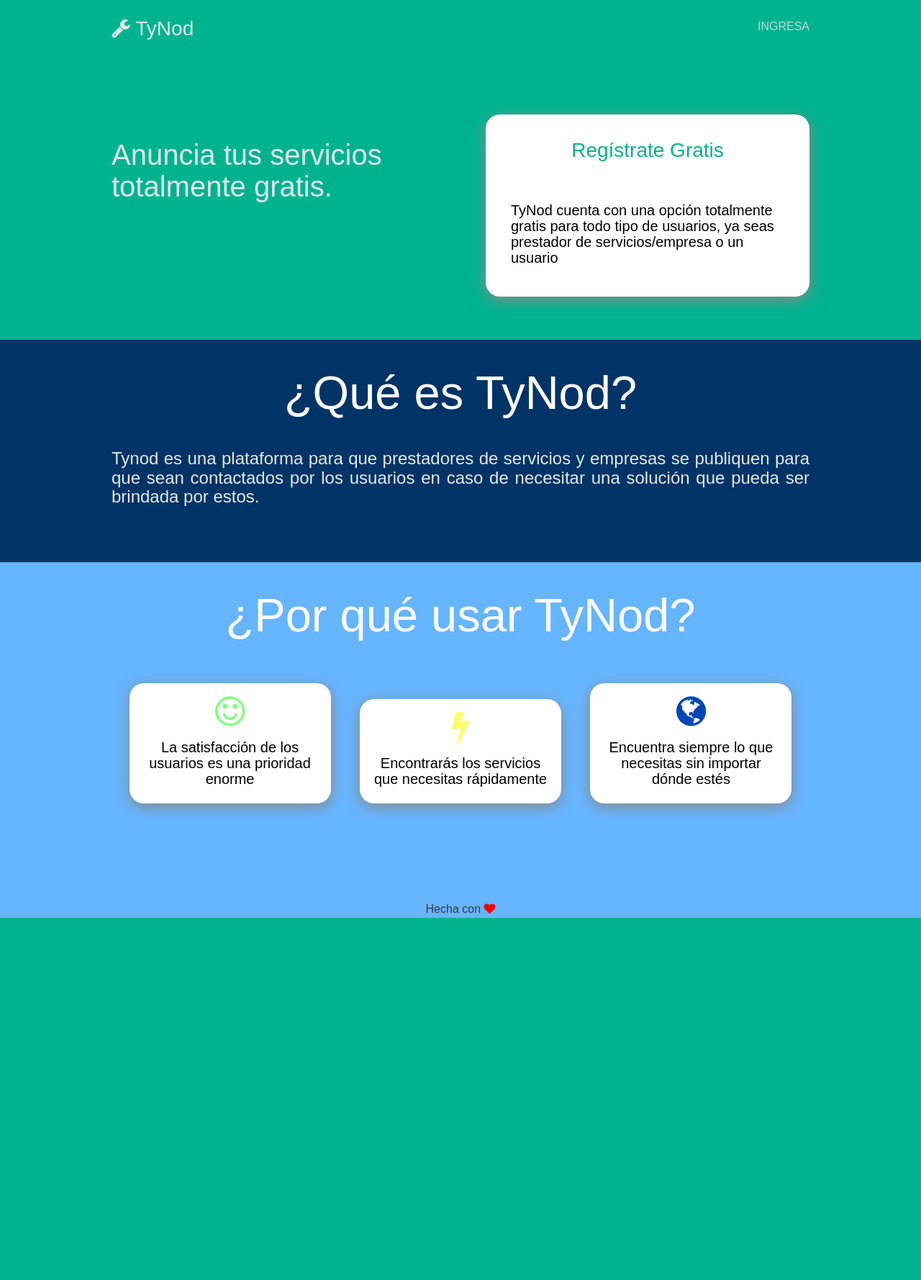
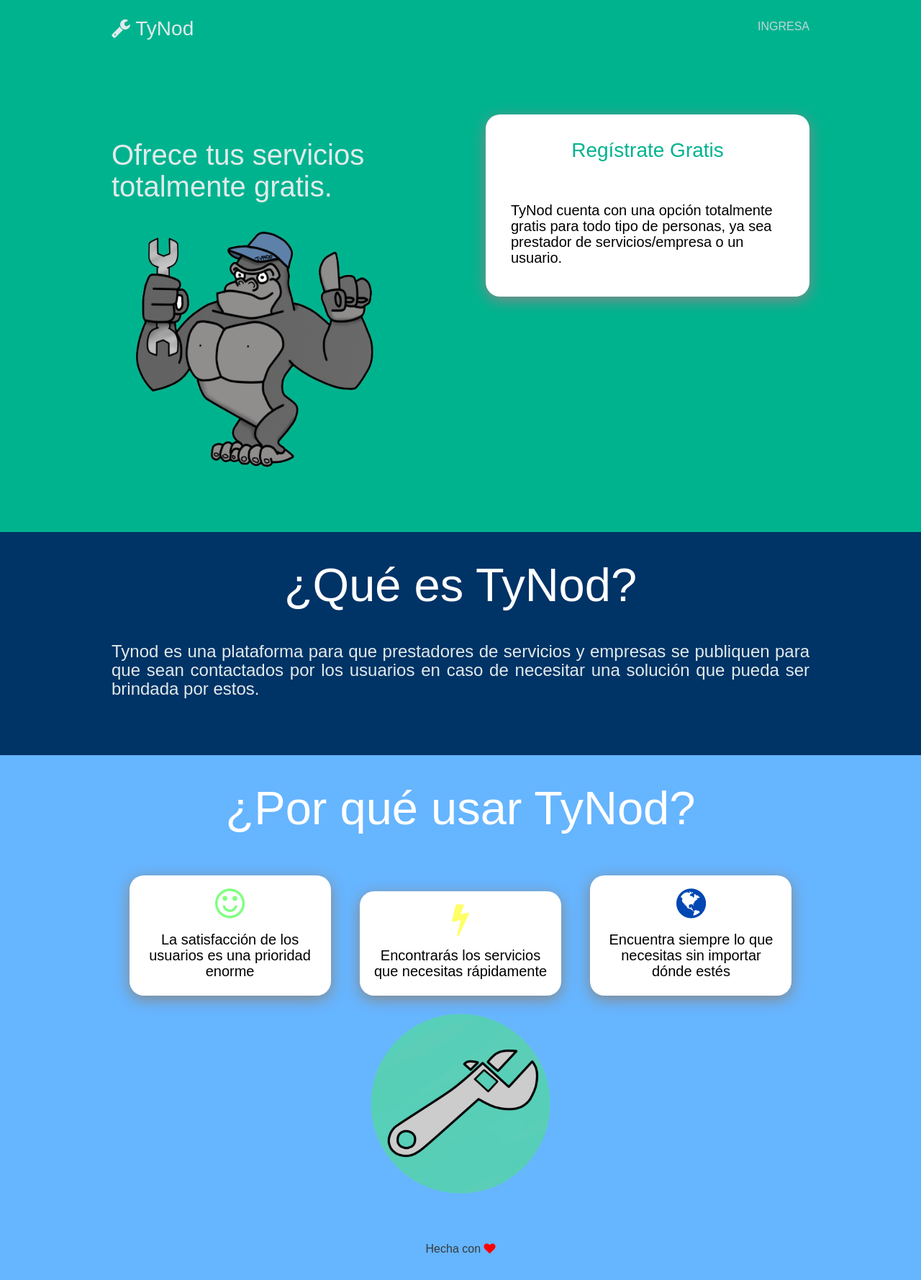
Before and after one commit to hospage/tynod, a PHP site: page /inicio.php in a window 1280 px wide. Shown: the whole page at 72% size. Before the commit the page ends 1275 px from the top, so only its background shows below. Run offline with PHP 8.4, Linux system fonts and the light colour scheme.

Commit message:
Ya cambie esta wea

```diff
--- a/css/tynod.css
+++ b/css/tynod.css
@@ -150,3 +150,20 @@ body
 {
 	padding: 0px 7px 15px 7px;
 }
+
+.gorila
+{
+	margin-top: -40px;
+	width:385px;
+	height:350px;
+}
+
+.llave
+{
+	width:250px;
+	height:250px;
+	display: block;
+    margin-left: auto;
+    margin-right: auto;
+	margin-top: 10px;
+}
--- a/inicio.php
+++ b/inicio.php
@@ -15,16 +15,19 @@
 				<div class = "centro">
 					<div><h3 style = "float: left; position: absolute;"> <i class = "fa fa-wrench"></i>  TyNod </h3> <a href="#" style = "float: right;" class = "ingreso"> INGRESA </a></div>
 					<?php espacios(7); ?>
-					<div id = "poster1"><h1>Anuncia tus servicios totalmente gratis. </h1></div>
+					<div id = "poster1"><h1>Ofrece tus servicios totalmente gratis. </h1></div>
 
 					<div id = "well-regis">
-							<div id = "regis"><h3><a href="#" class = "linkeroni"> Reg&iacute;strate Gratis </a></h3></div>
+							<div id = "regis"><h3><a href="Registro.php" class = "linkeroni"> Reg&iacute;strate Gratis </a></h3></div>
 
 							<?php espacios(2); ?>
 
-							<h5> TyNod cuenta con una opci&oacute;n totalmente gratis para todo tipo de usuarios, ya seas prestador de servicios/empresa o un usuario</h5>
+							<h5> TyNod cuenta con una opci&oacute;n totalmente gratis para todo tipo de personas, ya sea prestador de servicios/empresa o un usuario.</h5>
 					</div>
 
+					<div>
+						<img src="logos/LogoGorila.png" class = "gorila">
+					</div>
 
 				</div>
 			</div>
@@ -48,10 +51,15 @@
 						<i class = "fa fa-globe fa-3x ico" style = "color: #0047b3;"></i> <h5> Encuentra siempre lo que necesitas sin importar d&oacute;nde est&eacute;s </h5>
 					</div>
 					</center>
+
+					<div>
+						<img src="logos/LogoLlave.png" class = "llave">
+					</div>
+
 				</div>
 
 			</div>
-			<div style = "background-color: #66b5ff;"><center> Hecha con <i class = "fa fa-heart" style = "color:red;"></i></center></div>
+			<div style = "background-color: #66b5ff; margin-top: -55px;"><center> Hecha con <i class = "fa fa-heart" style = "color:red;"></i></center></div>
 		</div>
 		<?php
 
```
Also changed, not shown: logos/LogoGorila.png (added), logos/LogoLlave.png (added).
